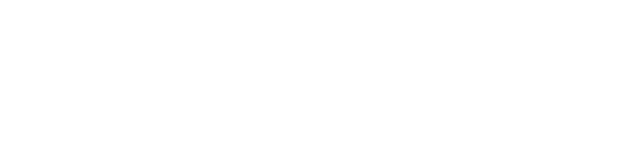
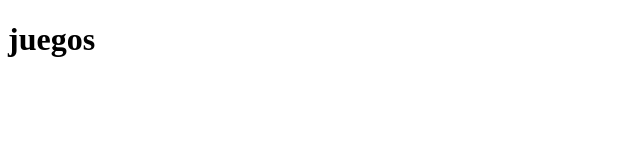
Before and after one commit to felipe-45/juego, a plain HTML site: page index.html in a window 1280 px wide. Shown: the whole page, without its empty margins (0-640 px from the left). Drawn offline with Linux system fonts and the light colour scheme.

Commit message:
primer compromiso

```diff
--- a/index.html
+++ b/index.html
@@ -6,6 +6,6 @@
     <title>Document</title>
 </head>
 <body>
-
+    <h1>juegos</h1>
 </body>
 </html>
```
